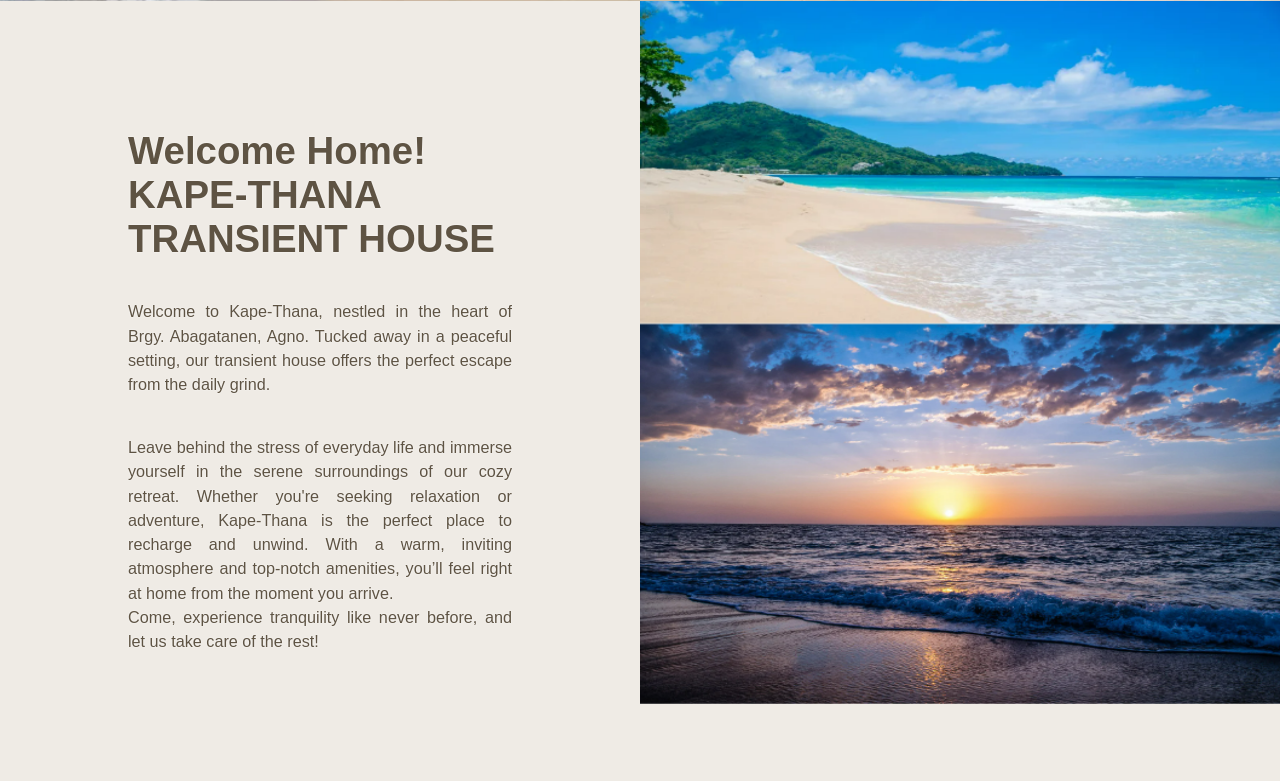
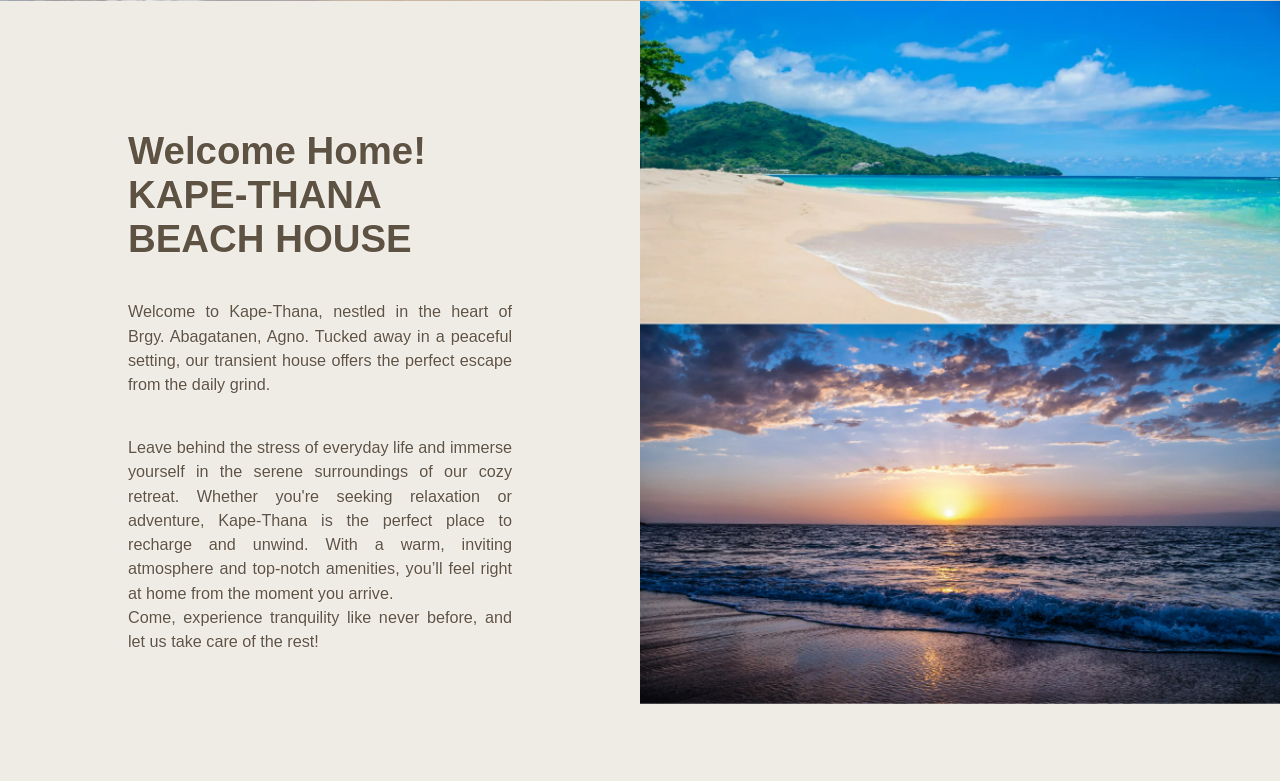
Before and after one commit to MarkPagso03/kape_thana_web, a Django app: page /about_us in a window 1280 px wide. Shown: the part 499-1280 px from the top of the page. Run offline with Django 5.2, Linux system fonts and the light colour scheme.

Commit message:
About us UPDATED

```diff
--- a/kape_thana_web/kape_thana_web/templates/about_us/about_us.html
+++ b/kape_thana_web/kape_thana_web/templates/about_us/about_us.html
@@ -14,7 +14,7 @@
  <section class="section_2">
     <div>
         <h1>Welcome Home!<br>KAPE-THANA
-         TRANSIENT HOUSE</br>
+         BEACH HOUSE</br>
         </h1>
         <p>Welcome to Kape-Thana, nestled in the heart of Brgy. Abagatanen, Agno. Tucked away in a peaceful setting, our transient house offers the perfect escape from the daily grind.</p>
         <p>Leave behind the stress of everyday life and immerse yourself in the serene surroundings of our cozy retreat. Whether you're seeking relaxation or adventure, Kape-Thana is the perfect place to recharge and unwind. With a warm, inviting atmosphere and top-notch amenities, you’ll feel right at home from the moment you arrive.<br>
```
